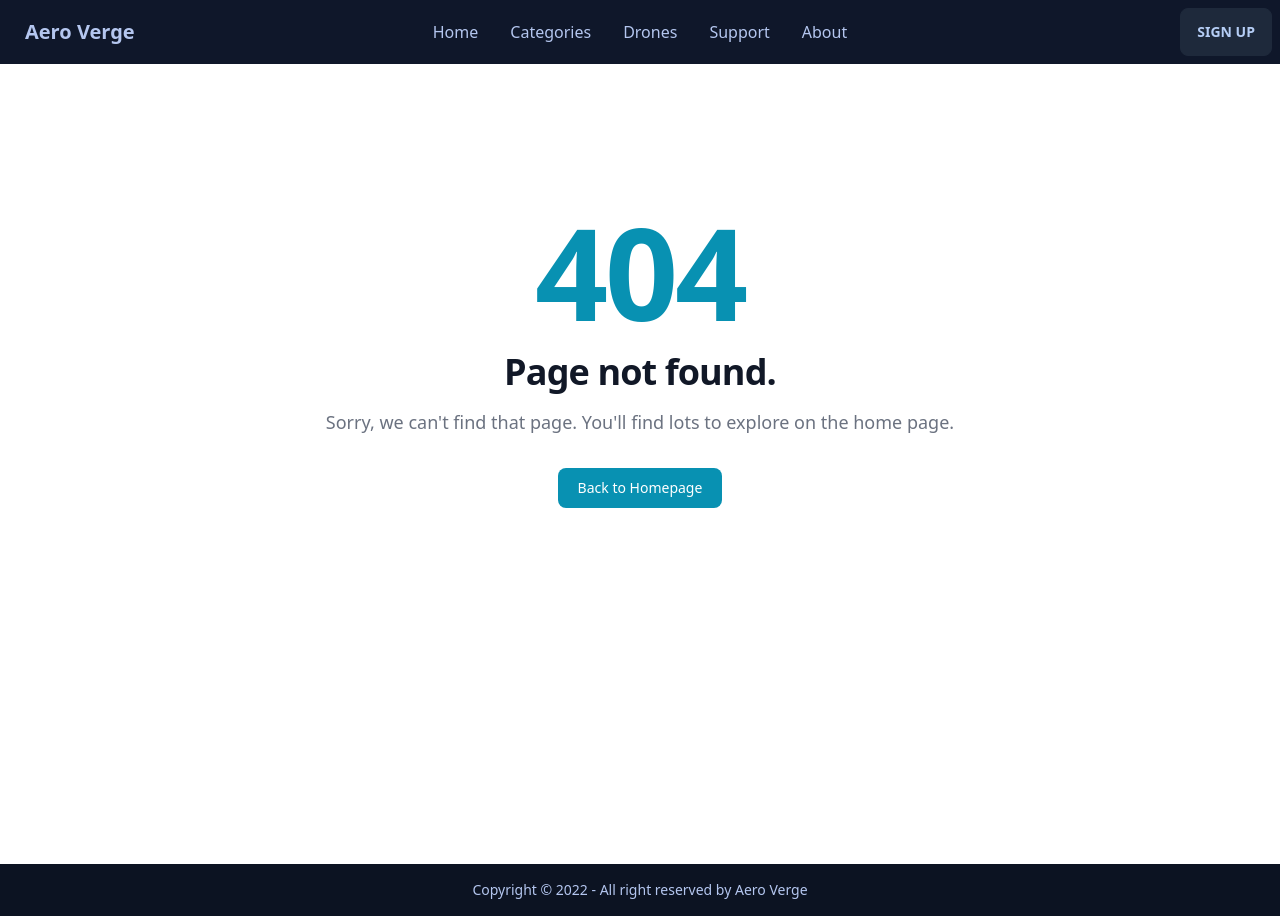
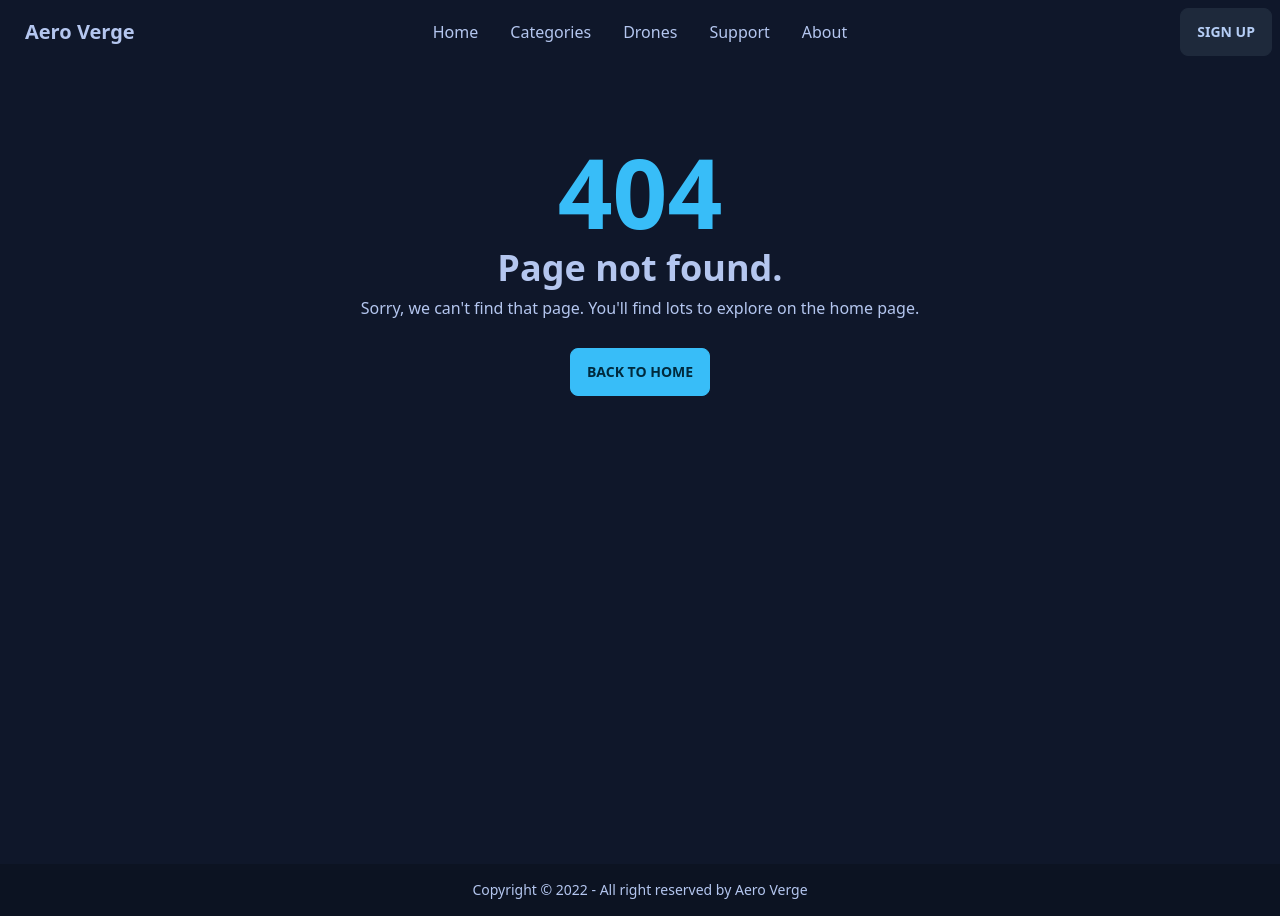
Before and after one commit to shohan-pherones/aero-verge, a React (Create React App) app: page /category/Handheld in a window 1280 px wide. Built offline with nearby package versions, Linux system fonts and the light colour scheme; data requests are answered from the project's data file.

Commit message:
not found added

```diff
--- a/src/components/NotFound.js
+++ b/src/components/NotFound.js
@@ -3,27 +3,16 @@ import { Link } from "react-router-dom";
 
 const NotFound = () => {
   return (
-    <section className="bg-white dark:bg-gray-900 min-h-screen py-20">
-      <div className="py-8 px-4 mx-auto max-w-screen-xl lg:py-16 lg:px-6">
-        <div className="mx-auto max-w-screen-sm text-center">
-          <h1 className="mb-4 text-7xl tracking-tight font-extrabold lg:text-9xl text-cyan-600 dark:text-cyan-500">
-            404
-          </h1>
-          <p className="mb-4 text-3xl tracking-tight font-bold text-gray-900 md:text-4xl dark:text-white">
-            Page not found.
-          </p>
-          <p className="mb-4 text-lg font-light text-gray-500 dark:text-gray-400">
-            Sorry, we can't find that page. You'll find lots to explore on the
-            home page.{" "}
-          </p>
-          <Link
-            to="/"
-            className="inline-flex text-white bg-cyan-600 hover:bg-cyan-800 focus:ring-4 focus:outline-none focus:ring-cyan-300 font-medium rounded-lg text-sm px-5 py-2.5 text-center dark:focus:ring-cyan-900 my-4"
-          >
-            Back to Homepage
-          </Link>
-        </div>
-      </div>
+    <section className="min-h-screen container mx-auto text-center flex flex-col gap-2 py-20">
+      <h2 className="text-8xl font-bold text-primary">404</h2>
+      <h3 className="text-4xl font-semibold">Page not found.</h3>
+      <p>
+        Sorry, we can't find that page. You'll find lots to explore on the home
+        page.
+      </p>
+      <Link to="/" className="btn btn-primary self-center mt-5">
+        Back to home
+      </Link>
     </section>
   );
 };
```
